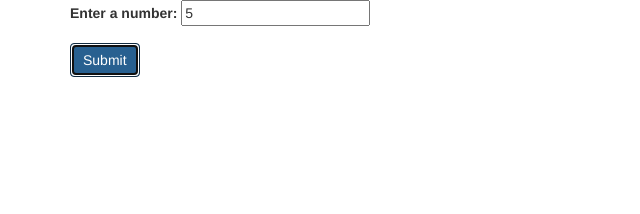
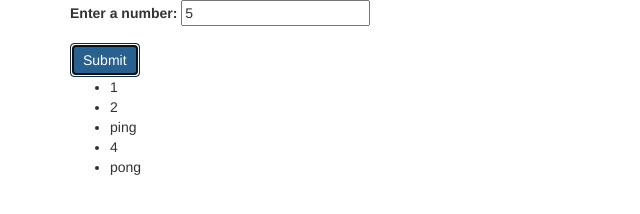
Before and after one commit to tfabery/pingpong, a plain HTML site: page index.html in a window 1280 px wide. Both pictures are taken after typing "5" into the empty fields and a click on the button "Submit". Shown: the whole page, without its empty margins (0-640 px from the left). Drawn offline with Linux system fonts and the light colour scheme.

Commit message:
add result as li items

```diff
--- a/index.html
+++ b/index.html
@@ -9,6 +9,7 @@
   </head>
   <body>
     <div class="container">
+      <div class="form">
         <form class="inputnum">
           <div class="form-group">
             <label for="#inputnum">Enter a number:</label>
@@ -22,5 +23,6 @@
 
         </ul>
       </div>
+    </div>
   </body>
 </html>
--- a/js/scripts.js
+++ b/js/scripts.js
@@ -1,5 +1,5 @@
 //=========================BackEnd=========================
-var pingpong = function (num) {
+var pingpongify = function (num) {
   var numArray = [];
   for (i = 1; i <= num; i ++) {
     numArray.push(i);
@@ -16,7 +16,7 @@ var pingpong = function (num) {
     numArray.splice(i, 1, 'ping');
     }
   };
-  console.log(numArray);
+  // console.log(numArray);
   return numArray;
 };
 //=========================FrontEnd========================
@@ -24,6 +24,15 @@ $(function() {
   $('.inputnum').submit(function(event) {
     event.preventDefault();
     var num = parseInt($('#inputnum').val());
-    pingpong(num);
+    var resultArray = pingpongify(num);
+    var resultList = '';
+
+    for (i = 0; i < resultArray.length; i ++) {
+      resultList = resultList + '<li>' + (resultArray[i].toString()) + '</li>';
+      // console.log(resultList);
+    };
+
+    $('#resultList').html(resultList);
+    $('.result').show();
   });
 });
```
Lines whose indentation alone changed are shown as unchanged.
